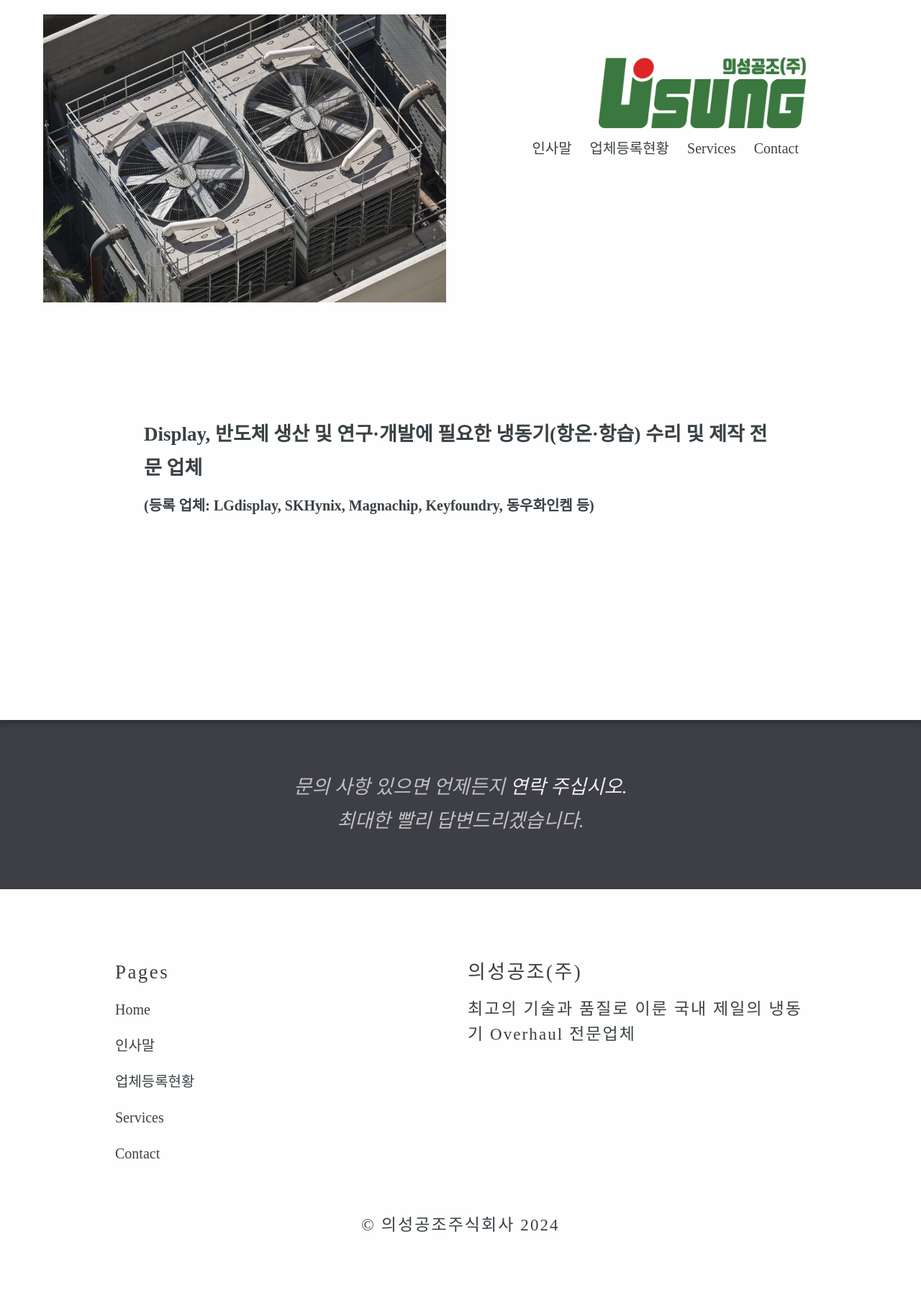
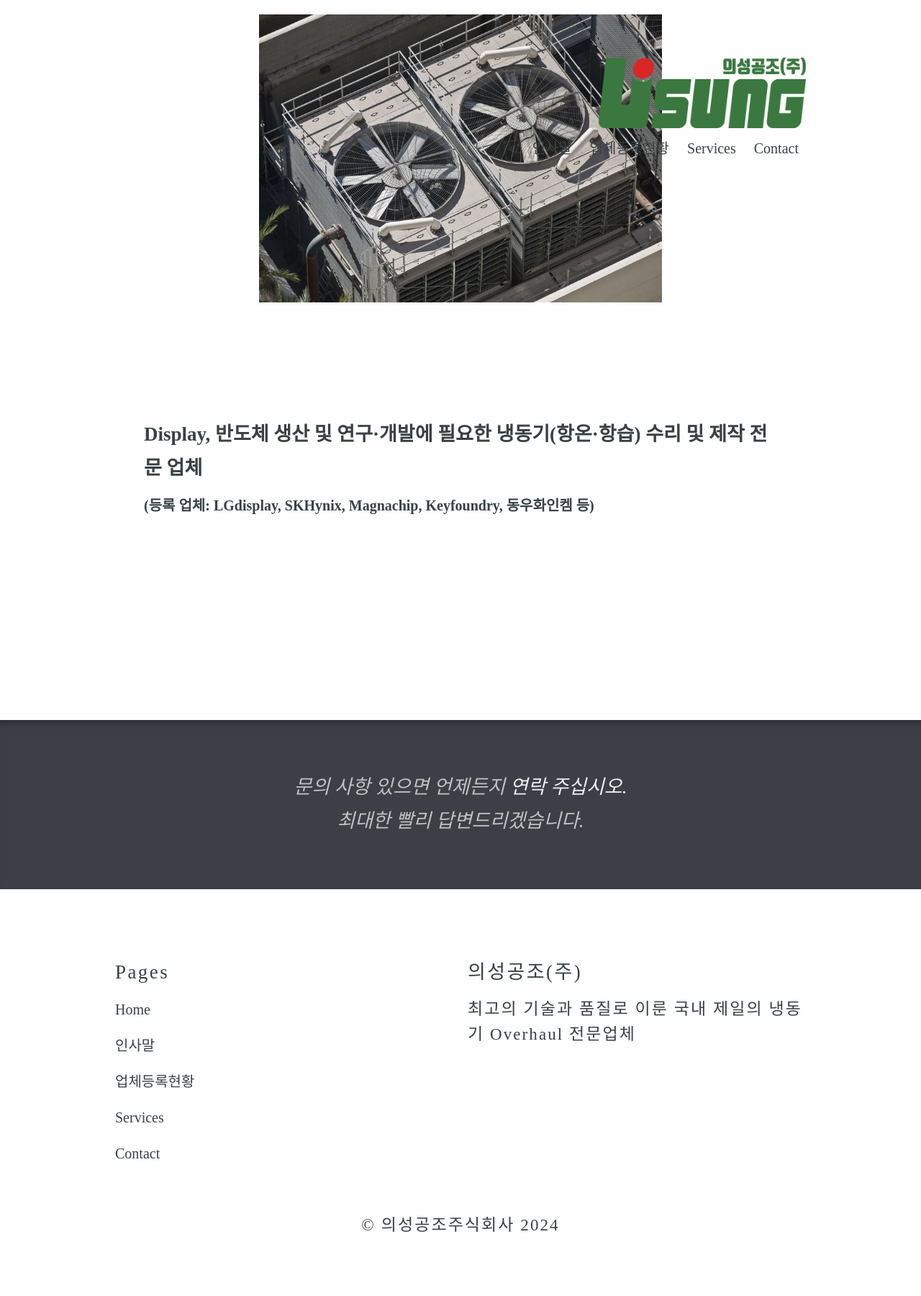
Before and after one commit to sangjoon6099/sangjoon6099.github.io, a Jekyll site: the page built from index.html, in a window 1280 px wide. Shown: the whole page at 72% size. Built offline with Jekyll 4.4.1, drawn with Linux system fonts in a browser that asks for light colours; the list of posts is cut into pages by our own code.

Commit message:
Update _layout.scss

```diff
--- a/_sass/_layout.scss
+++ b/_sass/_layout.scss
@@ -29,7 +29,7 @@ header {
 
 	@media (min-width: $mobile-break) {
 		background-size: contain;
-		background-position: calc(50% - 300px) calc(100% + 20px);
+		background-position: 50% calc(100% + 20px);
 
 		&.main-hero {
 			height: 80vh;
```
